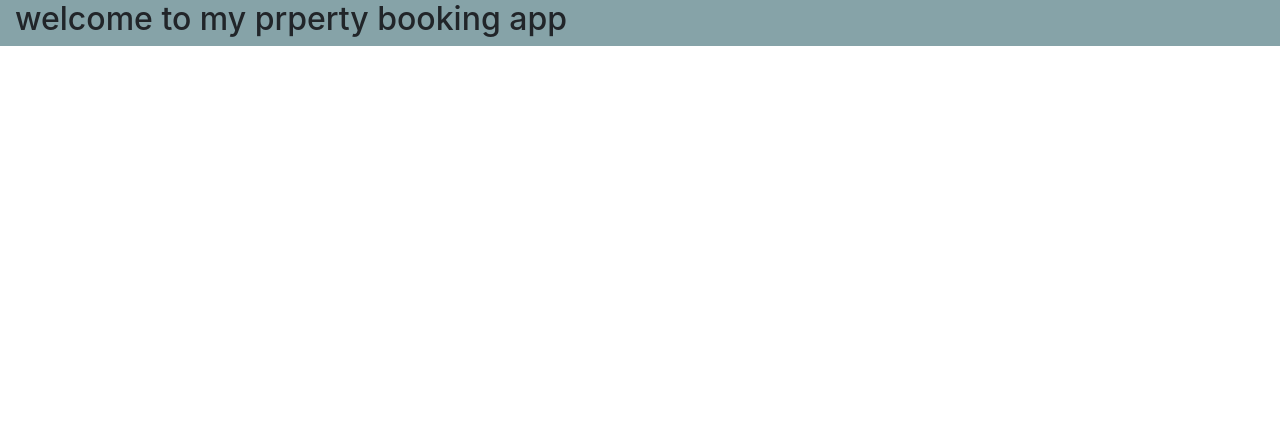
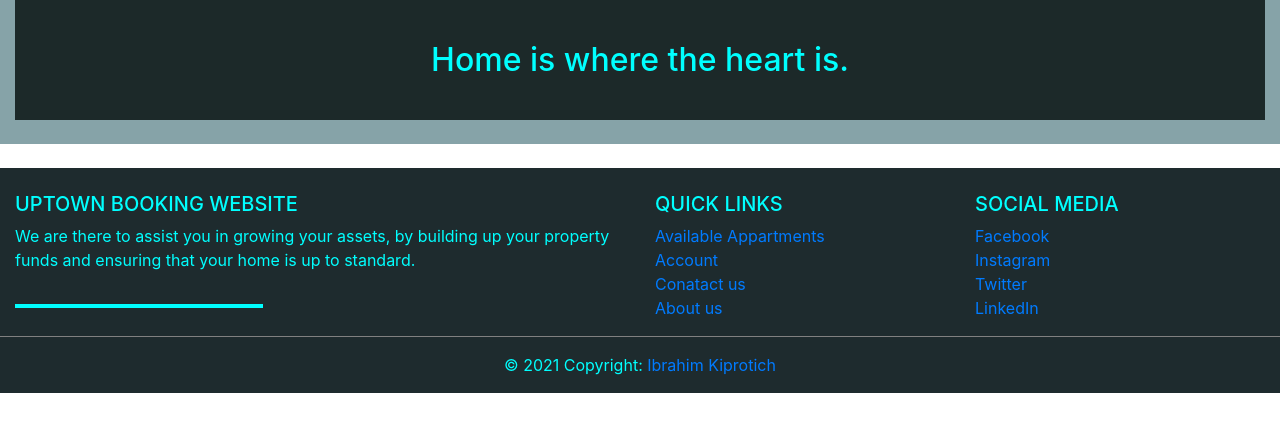
Before and after one commit to Rubyroy12/property-booking, a Django app: page /property/ in a window 1280 px wide. Shown: the part 57-489 px from the top of the page. Run offline with Django 3.2, Linux system fonts and the light colour scheme; data that the repository does not hold is empty; some libraries are stand-ins or nearby versions.

Commit message:
add footer

```diff
--- a/bookingapp/models.py
+++ b/bookingapp/models.py
@@ -17,6 +17,9 @@ class Property(models.Model):
     description = models.CharField(max_length=500)
     rooms=models.IntegerField()
     price= models.DecimalField(max_digits=10, decimal_places=2)
+
+    class Meta:
+            ordering = ["-pk"]
 
 class Gallery(models.Model):
     property= models.ForeignKey(Property, on_delete = models.CASCADE, related_name = 'gallery')
--- a/bookingapp/templates/base.html
+++ b/bookingapp/templates/base.html
@@ -19,7 +19,10 @@
     {% include "navbar.html" %}
 
     {% block content %}
+
     {%endblock%}
+    {% include "footer.html" %}
+
 
     {% block scripts %}
 
--- a/bookingapp/templates/details.html
+++ b/bookingapp/templates/details.html
@@ -15,7 +15,7 @@
         <div class="col-md-6">
             <div class="card card-body">
                 <div class="card-title">
-                    <h3>{{home.name}} </h3>  <h5> {{home.city.name}}</h5>-<strong>Ksh. {{home.price}}</strong> <a
+                    <h3>{{home.name}} </h3>  <h5> {{home.city.name}}</h5><strong>Ksh. {{home.price}}</strong> <a
                         class="book btn btn-primary text-white" href="{% url 'booking' home.name%}">Book</a>
                 </div>
 
--- /dev/null
+++ b/bookingapp/templates/footer.html
@@ -0,0 +1,84 @@
+<!-- Footer -->
+<footer class="page-footer font-small blue pt-4 " style="background-color: rgb(30, 43, 46); color: aqua;">
+
+    <!-- Footer Links -->
+    <div class="container-fluid text-center text-md-left">
+
+        <!-- Grid row -->
+        <div class="row">
+
+            <!-- Grid column -->
+            <div class="col-md-6 mt-md-0 mt-3">
+
+                <!-- Content -->
+                <h5 class="text-uppercase">Uptown Booking website</h5>
+                <p>We are there to assist you in growing your assets, by building up your property funds and ensuring
+                    that your home is up to standard.</p>
+                <hr style="border: 2px solid aqua; width: 40%; float: left">
+            </div>
+            <!-- Grid column -->
+
+            <hr class="clearfix w-100 d-md-none pb-3">
+
+            <!-- Grid column -->
+            <div class="col-md-3 mb-md-0 mb-3">
+
+                <!-- Links -->
+                <h5 class="text-uppercase">Quick Links</h5>
+
+                <ul class="list-unstyled">
+                    <li>
+                        <a href="#!">Available Appartments</a>
+                    </li>
+                    <li>
+                        <a href="#!">Account</a>
+                    </li>
+                    <li>
+                        <a href="#!">Conatact us</a>
+                    </li>
+                    <li>
+                        <a href="#!">About us</a>
+                    </li>
+                </ul>
+
+            </div>
+            <!-- Grid column -->
+
+            <!-- Grid column -->
+            <div class="col-md-3 mb-md-0 mb-3">
+
+                <!-- Links -->
+                <h5 class="text-uppercase">Social Media</h5>
+
+                <ul class="list-unstyled">
+                    <li>
+                        <a href="#!">Facebook</a>
+                    </li>
+                    <li>
+                        <a href="#!">Instagram</a>
+                    </li>
+                    <li>
+                        <a href="#!">Twitter</a>
+                    </li>
+                    <li>
+                        <a href="#!">LinkedIn</a>
+                    </li>
+                </ul>
+
+            </div>
+            <!-- Grid column -->
+
+        </div>
+        <!-- Grid row -->
+
+    </div>
+    <!-- Footer Links -->
+
+    <!-- Copyright -->
+    <div class="footer-copyright text-center py-3" style="border-top: 1px solid grey">© 2021 Copyright:
+        <a href="https://ibrahim.com/"> Ibrahim Kiprotich</a>
+    </div>
+    <!-- Copyright -->
+
+</footer>
+<!-- Footer -->
--- a/bookingapp/templates/property.html
+++ b/bookingapp/templates/property.html
@@ -3,14 +3,14 @@
 {% load static %}
 {% block content %}
 <div class="container-fluid" style="background-color: rgb(134, 163, 168);">
-    <div class="h2">welcome to my prperty booking app</div>
-    <div class="row">
+    <div class="h2" style="height:15vh;background-color:rgb(28, 41, 41);color: aqua; display: flex; justify-content:center;align-items:center">Home is where the heart is.</div>
+    <div class="row m-4">
         {% for property in property %}
 
         <div class="card m-3" style="width: 18rem;">
             <a href="{% url 'details' property.name%}"> <img class="card-img-top" src="{{ property.image.url}}"
                     alt="{{property.name}}" height="200px"></a>
-            <div class="card-body bg-secondary">
+            <div class="card-body bg-dark text-white">
                 <h5 class="card-title">{{property.name}}</h5>
                 <p class="card-text"> Ksh: {{property.price}}</p>
                 <a href="{% url 'details' property.name%}" class="btn btn-primary">Book Now</a>
```
